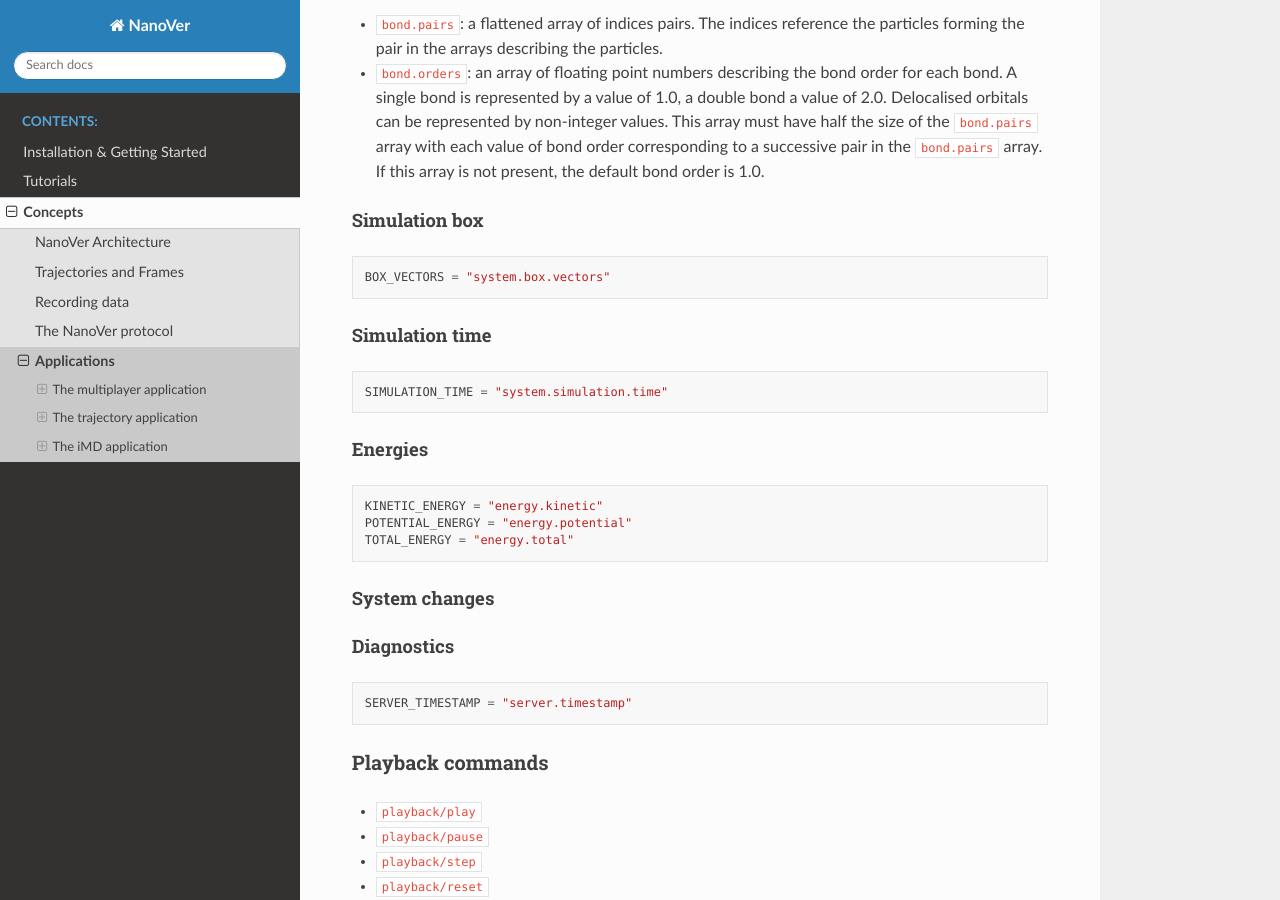
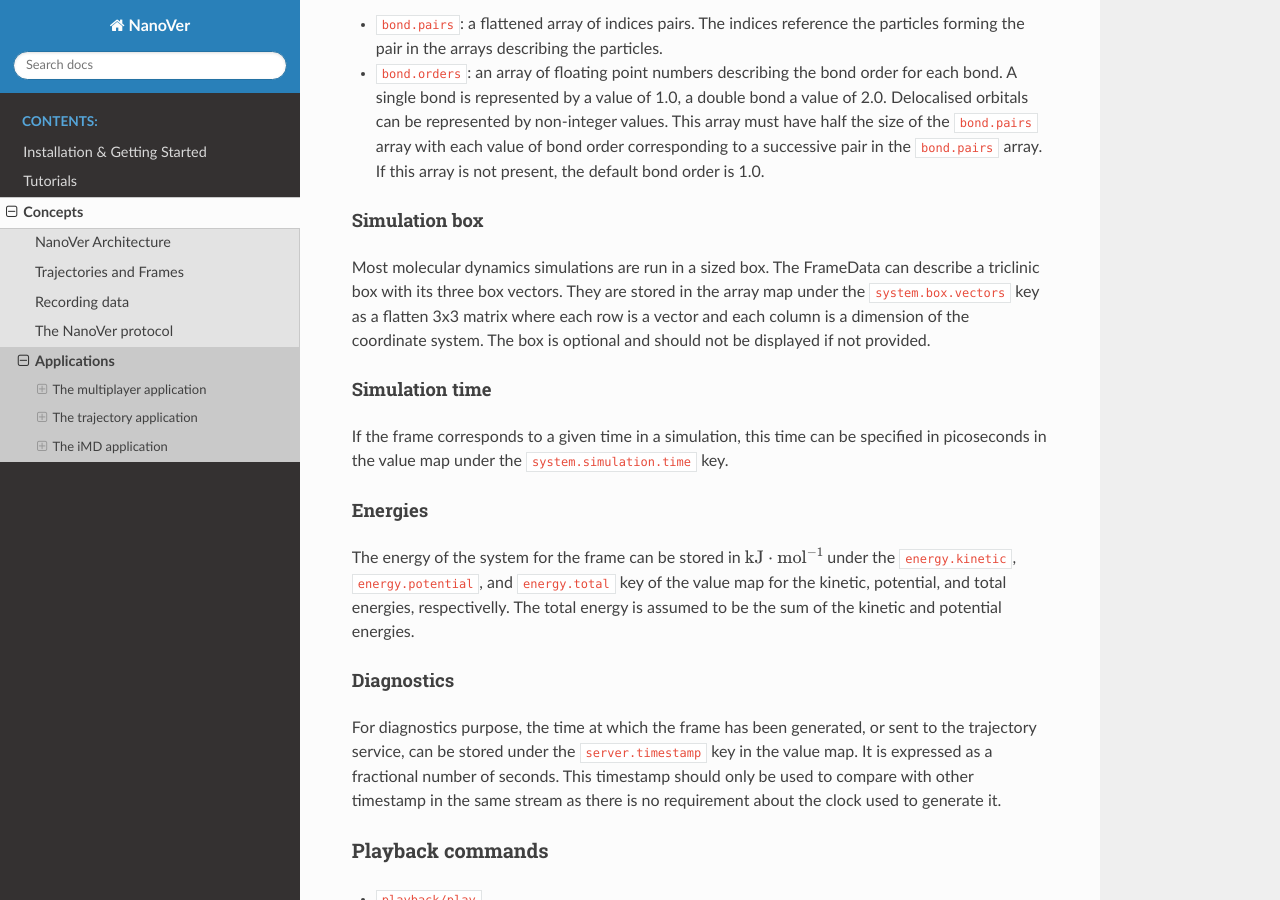
Before and after one commit to IRL2/nanover-docs, a Sphinx documentation site: the page built from source/concepts/applications.rst, in a window 1280 px wide and 900 px high, scrolled down 7484 px. Built offline with Sphinx 7.4.7 and the Read the Docs theme 2.0.0, drawn with Linux system fonts in a browser that asks for light colours; pages that are not in the unit, such as notebooks, are missing from menus.

Commit message:
Finish documenting the keys of the trajectory application

```diff
--- a/source/concepts/applications.rst
+++ b/source/concepts/applications.rst
@@ -408,38 +408,36 @@ keys in the array map of the FrameData:
 Simulation box
 ^^^^^^^^^^^^^^
 
-.. code::
-
-  BOX_VECTORS = "system.box.vectors"
+Most molecular dynamics simulations are run in a sized box. The FrameData can
+describe a triclinic box with its three box vectors. They are stored in the
+array map under the ``system.box.vectors`` key as a flatten 3x3 matrix where
+each row is a vector and each column is a dimension of the coordinate system.
+The box is optional and should not be displayed if not provided.
 
 Simulation time
 ^^^^^^^^^^^^^^^
 
-.. code::
-
-  SIMULATION_TIME = "system.simulation.time"
+If the frame corresponds to a given time in a simulation, this time can be
+specified in picoseconds in the value map under the ``system.simulation.time``
+key.
 
 Energies
 ^^^^^^^^
 
-.. code::
-
-  KINETIC_ENERGY = "energy.kinetic"
-  POTENTIAL_ENERGY = "energy.potential"
-  TOTAL_ENERGY = "energy.total"
-
-System changes
-^^^^^^^^^^^^^^
-
-.. code::
-
+The energy of the system for the frame can be stored in
+:math:`\text{kJ}\cdot\text{mol}^{-1}` under the ``energy.kinetic``,
+``energy.potential``, and ``energy.total`` key of the value map for the
+kinetic, potential, and total energies, respectivelly. The total energy is
+assumed to be the sum of the kinetic and potential energies.
 
 Diagnostics
 ^^^^^^^^^^^
 
-.. code::
-
-  SERVER_TIMESTAMP = "server.timestamp"
+For diagnostics purpose, the time at which the frame has been generated, or
+sent to the trajectory service, can be stored under the ``server.timestamp``
+key in the value map. It is expressed as a fractional number of seconds. This
+timestamp should only be used to compare with other timestamp in the same
+stream as there is no requirement about the clock used to generate it.
 
 Playback commands
 ~~~~~~~~~~~~~~~~~
```
